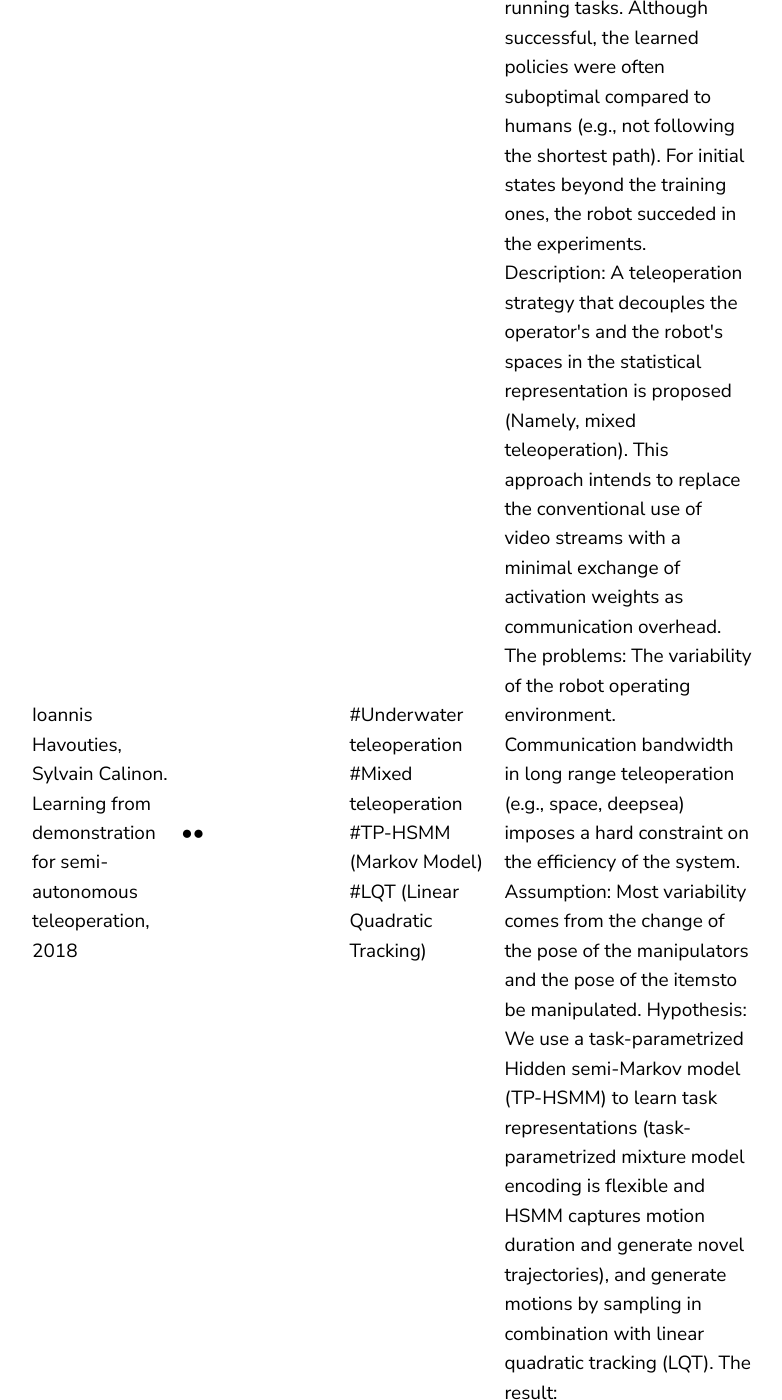
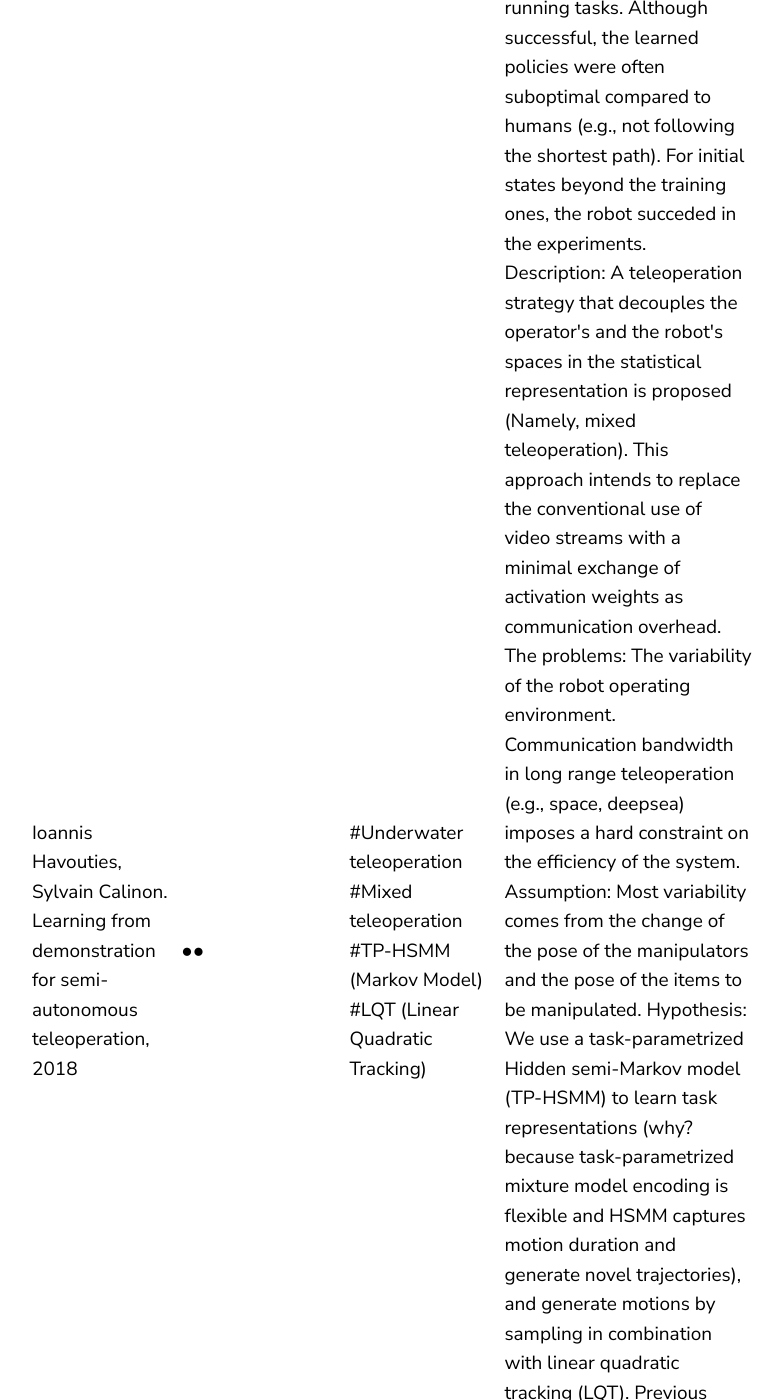
Before and after one commit to jluis9796/jluis9796.github.io, a Jekyll site: the page built from _posts/2020-05-24-telexistence.markdown, in a window 1280 px wide and 1400 px high, scrolled down 12436 px. Shown: the whole window, without its empty margins (68-850 px from the left). Built offline with Jekyll 4.4.1, drawn with Linux system fonts in a browser that asks for light colours; part of the change alters nothing that is shown; some of the changed text lies outside the part shown.

Commit message:
Update 2020-05-24-telexistence.markdown

```diff
--- a/_posts/2020-05-24-telexistence.markdown
+++ b/_posts/2020-05-24-telexistence.markdown
@@ -148,7 +148,7 @@ counter, and set the table appropriately. For unknown ordering constraints, the
     <td></td>
     <td></td>
     <td>#Underwater teleoperation #Mixed teleoperation #TP-HSMM (Markov Model) #LQT (Linear Quadratic Tracking)</td>
-    <td>Description: A teleoperation strategy that decouples the operator's and the robot's spaces in the statistical representation is proposed (Namely, mixed teleoperation). This approach intends to replace the conventional use of video streams with a minimal exchange of activation weights as communication overhead. The problems: The variability of the robot operating environment. Communication bandwidth in long range teleoperation (e.g., space, deepsea) imposes a hard constraint on the efficiency of the system. Assumption: Most variability comes from the change of the pose of the manipulators and the pose of the itemsto be manipulated. Hypothesis: We use a task-parametrized Hidden semi-Markov model (TP-HSMM) to learn task representations (task-parametrized mixture model encoding is flexible and HSMM captures motion duration and generate novel trajectories), and generate motions by sampling in combination with linear quadratic tracking (LQT). The result: </td>
+    <td>Description: A teleoperation strategy that decouples the operator's and the robot's spaces in the statistical representation is proposed (Namely, mixed teleoperation). This approach intends to replace the conventional use of video streams with a minimal exchange of activation weights as communication overhead. The problems: The variability of the robot operating environment. Communication bandwidth in long range teleoperation (e.g., space, deepsea) imposes a hard constraint on the efficiency of the system. Assumption: Most variability comes from the change of the pose of the manipulators and the pose of the items to be manipulated. Hypothesis: We use a task-parametrized Hidden semi-Markov model (TP-HSMM) to learn task representations (why? because task-parametrized mixture model encoding is flexible and HSMM captures motion duration and generate novel trajectories), and generate motions by sampling in combination with linear quadratic tracking (LQT). Previous models: DMPs (Ijspeert, 2013. Palomeras, 2016). Extended DMP (Gams, 2014. Ude, 2014. Pastor, 2011). GMM+GMR (Calinon, 2012,2016). TP-GMM (Zeestraten, 2017) The result: </td>
     </tr>
   </tbody>
 </table>
```
